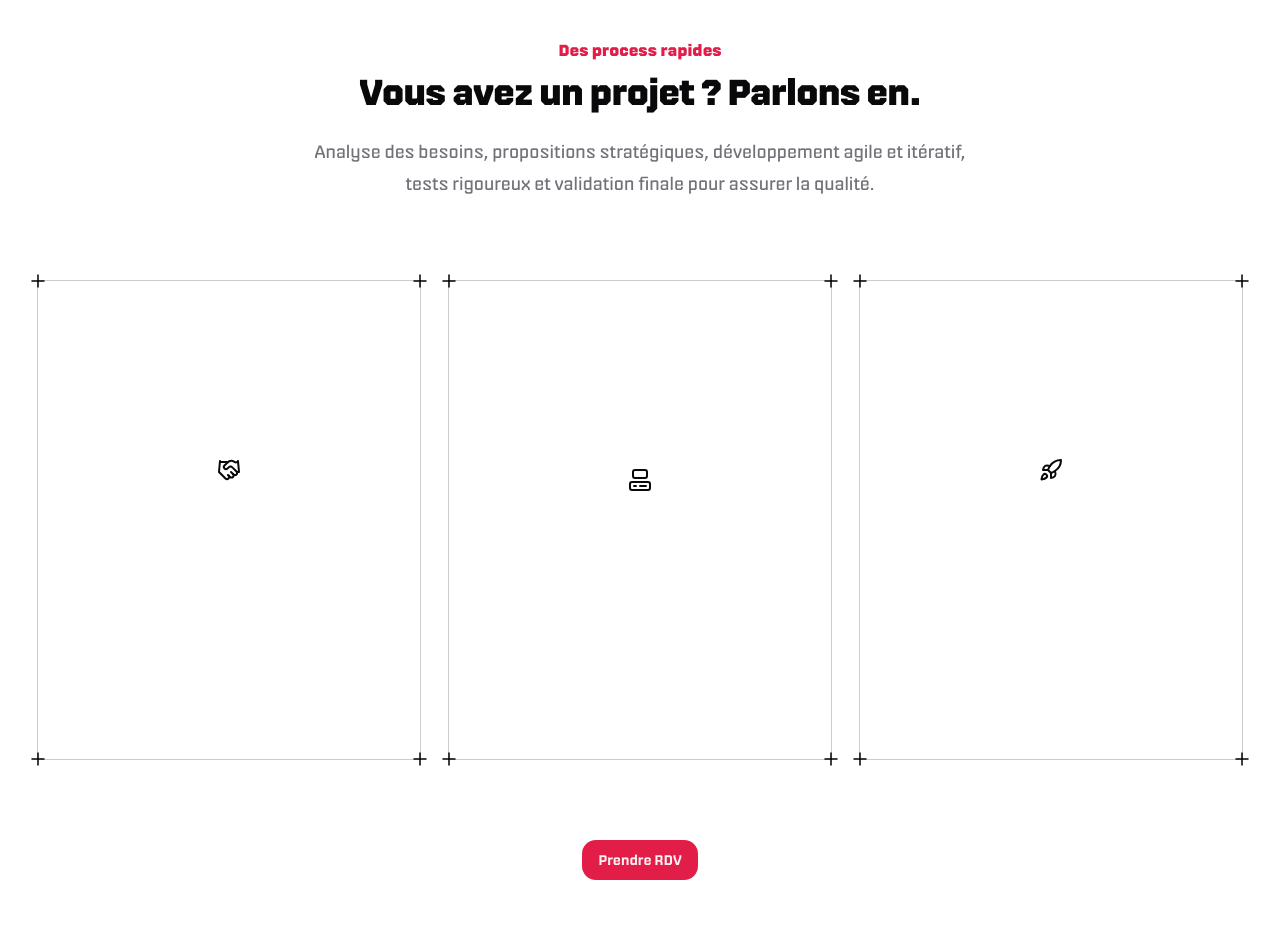
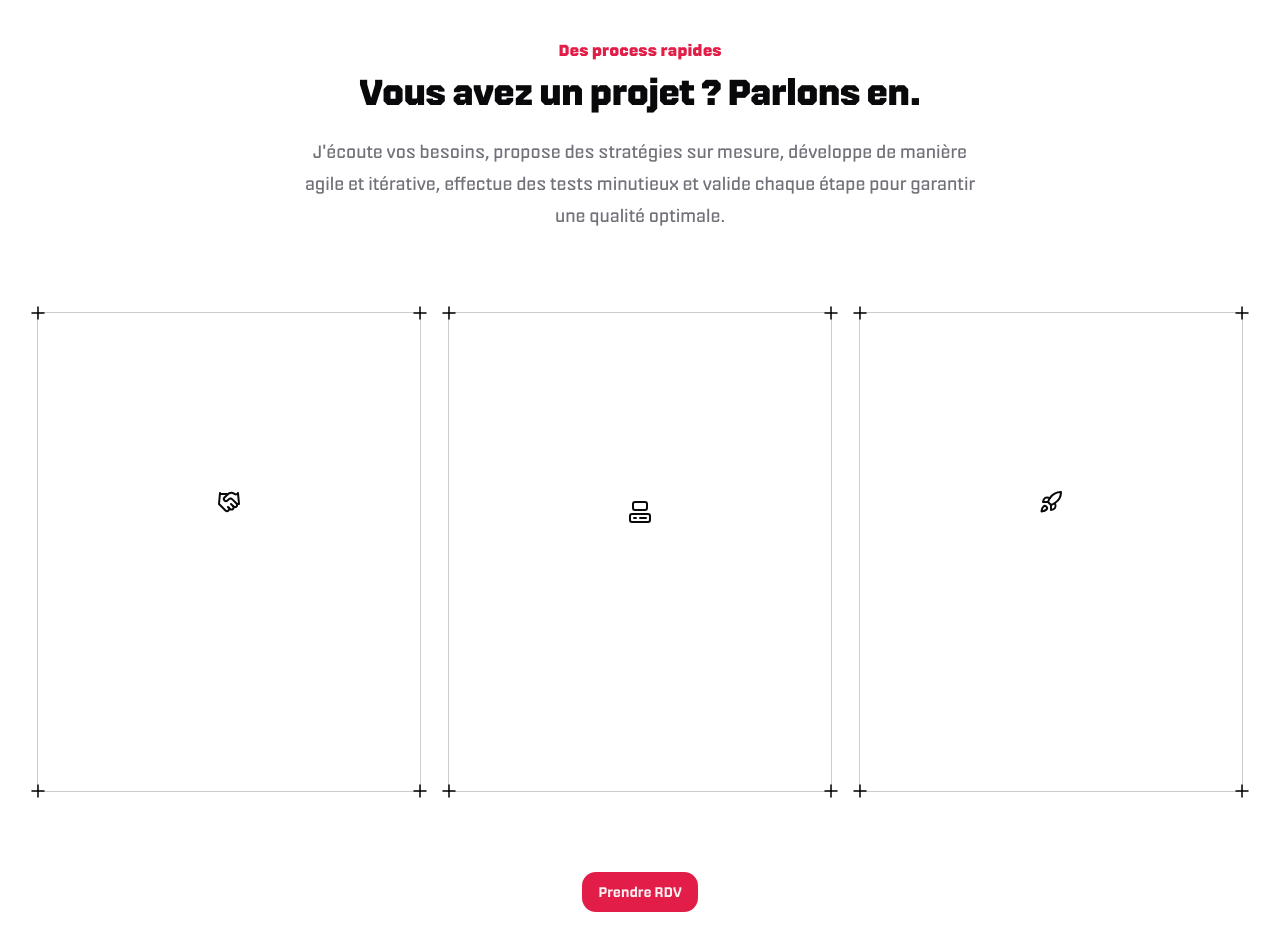
Before and after one commit to cfatrane/portfolio, a Next.js app: page / in a window 1280 px wide. Shown: the part 2400-3333 px from the top of the page. Built offline with nearby package versions, Linux system fonts and the light colour scheme.

Commit message:
change text

```diff
--- a/src/components/Services.tsx
+++ b/src/components/Services.tsx
@@ -23,9 +23,9 @@ export function Process() {
         </p>
 
         <p className="mt-6 text-lg leading-8 text-muted-foreground">
-          Analyse des besoins, propositions stratégiques, développement agile et
-          itératif, tests rigoureux et validation finale pour assurer la
-          qualité.
+          J'écoute vos besoins, propose des stratégies sur mesure, développe de
+          manière agile et itérative, effectue des tests minutieux et valide
+          chaque étape pour garantir une qualité optimale.
         </p>
       </div>
 
```
